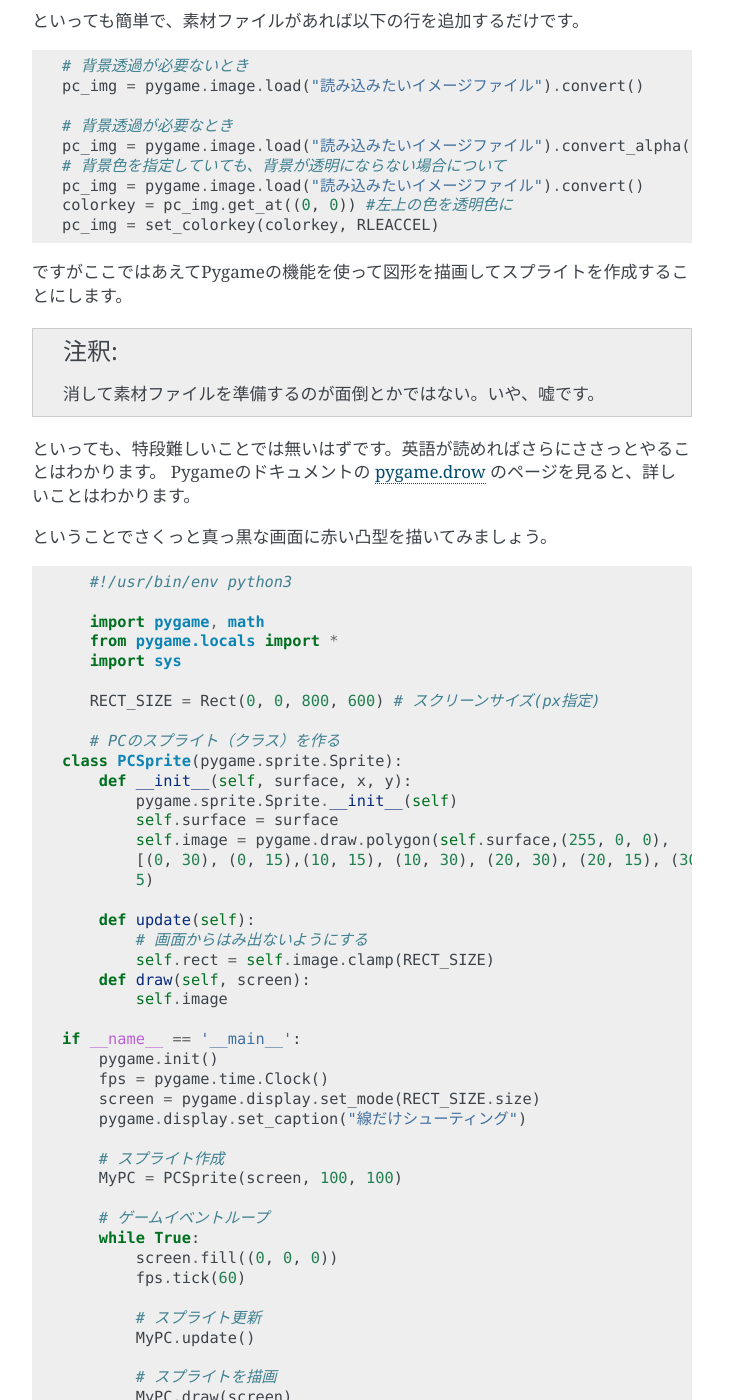
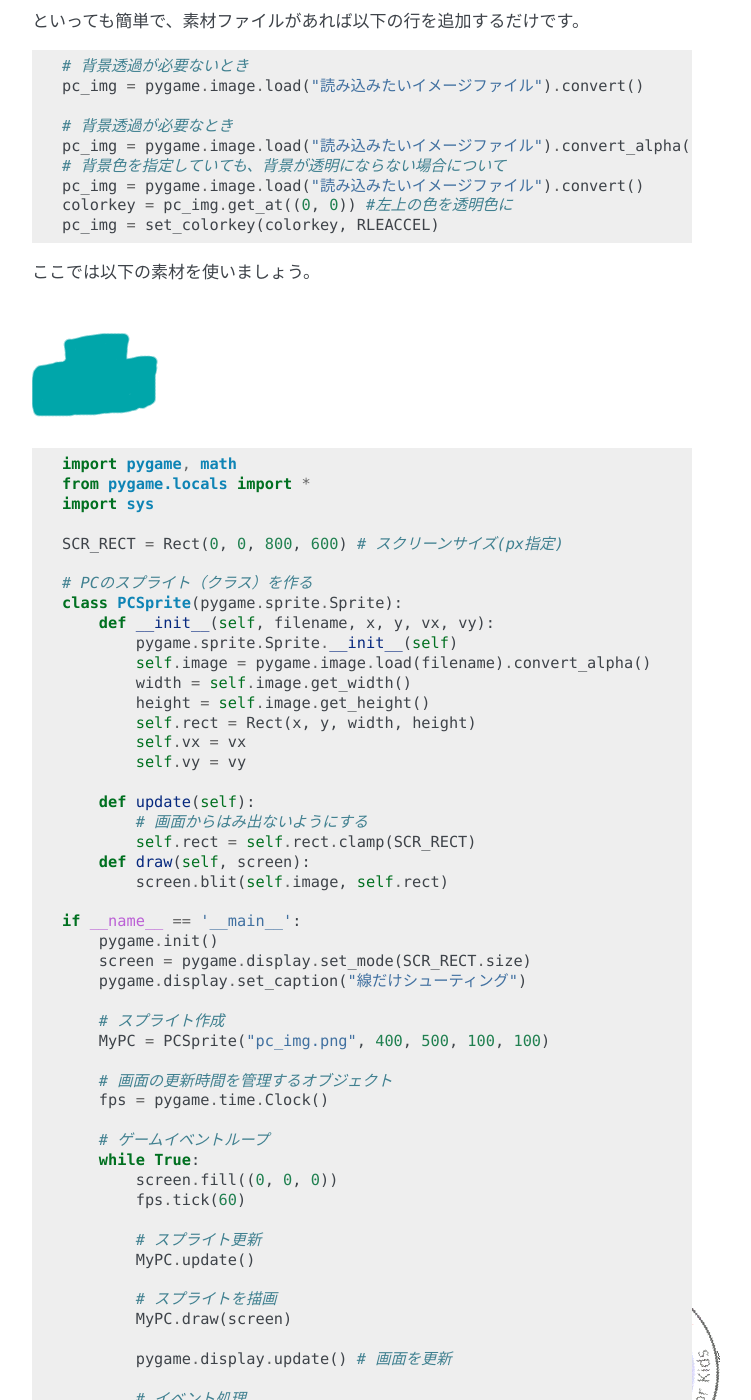
Before and after one commit to shibukawa/coder-dojo-kata-sapporo, a Sphinx documentation site: the page built from source/python/game_menter.rst, in a window 1280 px wide and 1400 px high, scrolled down 3975 px. Shown: the whole window, without its empty margins (388-1139 px from the left). Built offline with Sphinx 7.4.7, drawn with Linux system fonts in a browser that asks for light colours; some of the changed text lies outside the part shown.

Commit message:
ソースを書き直し。
素材を使うことにした

```diff
--- a/source/python/game_menter.rst
+++ b/source/python/game_menter.rst
@@ -165,51 +165,46 @@ PyCharm Community Edition(任意)
  colorkey = pc_img.get_at((0, 0)) #左上の色を透明色に
  pc_img = set_colorkey(colorkey, RLEACCEL)
 
-ですがここではあえてPygameの機能を使って図形を描画してスプライトを作成することにします。
+ここでは以下の素材を使いましょう。
 
-.. note::
- 消して素材ファイルを準備するのが面倒とかではない。いや、嘘です。
-
-といっても、特段難しいことでは無いはずです。英語が読めればさらにささっとやることはわかります。
-Pygameのドキュメントの `pygame.drow`_ のページを見ると、詳しいことはわかります。
-
-ということでさくっと真っ黒な画面に赤い凸型を描いてみましょう。
-
-.. _`pygame.drow`: http://www.pygame.org/docs/ref/draw.html
+.. image:: img/game/pc_img.png
+   :alt: プレイヤー・キャラクター
 
 .. code-block:: python
 
-    #!/usr/bin/env python3
+ import pygame, math
+ from pygame.locals import *
+ import sys
 
-    import pygame, math
-    from pygame.locals import *
-    import sys
+ SCR_RECT = Rect(0, 0, 800, 600) # スクリーンサイズ(px指定)
 
-    RECT_SIZE = Rect(0, 0, 800, 600) # スクリーンサイズ(px指定)
-
-    # PCのスプライト（クラス）を作る
+ # PCのスプライト（クラス）を作る
  class PCSprite(pygame.sprite.Sprite):
-     def __init__(self, surface, x, y):
+     def __init__(self, filename, x, y, vx, vy):
          pygame.sprite.Sprite.__init__(self)
-         self.surface = surface
-         self.image = pygame.draw.polygon(self.surface,(255, 0, 0),
-         [(0, 30), (0, 15),(10, 15), (10, 30), (20, 30), (20, 15), (30, 15), (30, 30)],
-         5)
+         self.image = pygame.image.load(filename).convert_alpha()
+         width = self.image.get_width()
+         height = self.image.get_height()
+         self.rect = Rect(x, y, width, height)
+         self.vx = vx
+         self.vy = vy
 
      def update(self):
          # 画面からはみ出ないようにする
-         self.rect = self.image.clamp(RECT_SIZE)
+         self.rect = self.rect.clamp(SCR_RECT)
      def draw(self, screen):
-         self.image
+         screen.blit(self.image, self.rect)
 
  if __name__ == '__main__':
      pygame.init()
-     fps = pygame.time.Clock()
-     screen = pygame.display.set_mode(RECT_SIZE.size)
+     screen = pygame.display.set_mode(SCR_RECT.size)
      pygame.display.set_caption("線だけシューティング")
 
      # スプライト作成
-     MyPC = PCSprite(screen, 100, 100)
+     MyPC = PCSprite("pc_img.png", 400, 500, 100, 100)
+
+     # 画面の更新時間を管理するオブジェクト
+     fps = pygame.time.Clock()
 
      # ゲームイベントループ
      while True:
@@ -228,8 +223,3 @@ Pygameのドキュメントの `pygame.drow`_ のページを見ると、詳し
          for event in pygame.event.get():
              if event.type == QUIT: # 終了イベント
                  sys.exit()
-
-.. warning::
-    このソースコードは正常に動きません。
-
-    具体的にはスプライトが描画されず、PCがひょうじされません。
```
Also changed, not shown: source/python/img/game/002.png (added).
